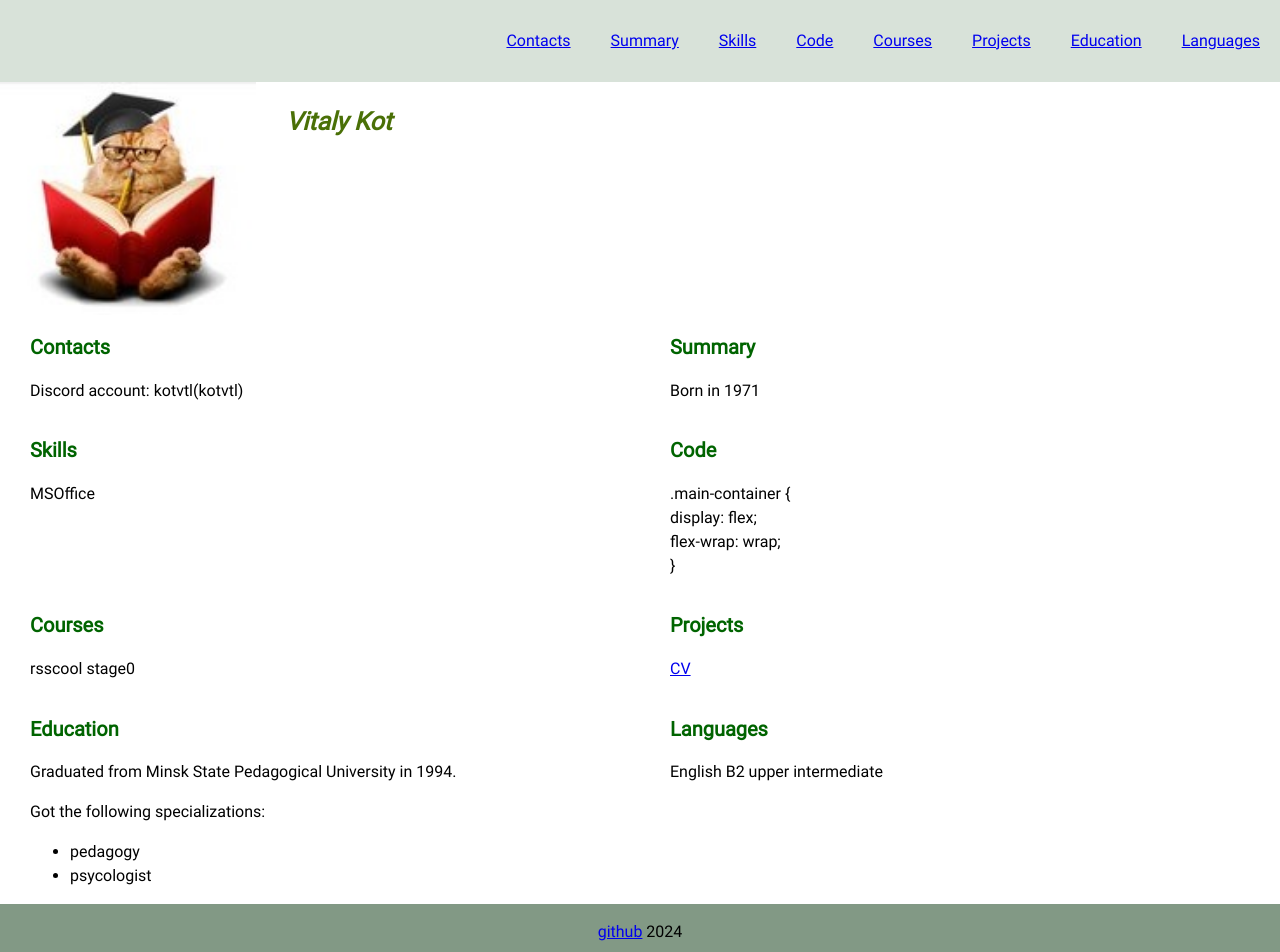
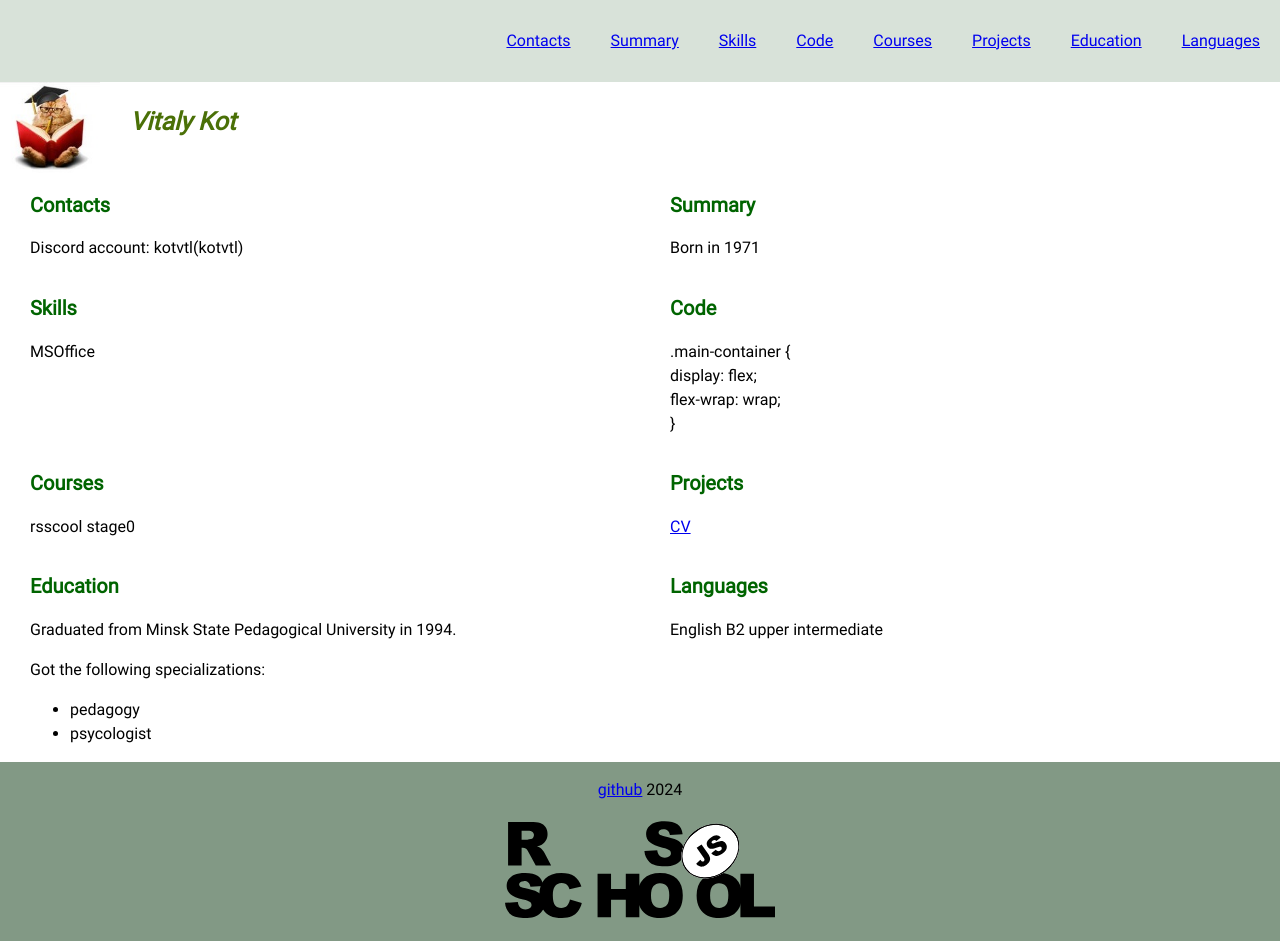
Before and after one commit to kotvtl/rsschool-cv, a plain HTML site: page index.html in a window 1280 px wide. Shown: the top 952 px of the page. Drawn offline with Linux system fonts and the light colour scheme.

Commit message:
feat: fix index.html

```diff
--- a/index.html
+++ b/index.html
@@ -4,8 +4,8 @@
 <meta charset="UTF-8">
 <meta name="viewport" content="width=device-width, initial-scale=1.0">
 <title>cv</title>
-<link rel="stylesheet" href="style.css" />
-<link rel="icon" href="assets/img/favicon.ico" />
+<link rel="stylesheet" href="style.css">
+<link rel="icon" href="assets/img/favicon.ico">
 </head>
 <body>
 <header class="header">
@@ -26,7 +26,7 @@
 </header>
 <main class="main">
 <div class="container main-container">
-<img src="assets/img/image.jpg" width="20%" alt="photo" />
+<img src="assets/img/image.jpg" width="100px" alt="photo">
 <section class="section" id="profile">
 <h1 class="section-title">Vitaly Kot</h1>
 </section>
@@ -61,12 +61,11 @@ flex-wrap: wrap;<br>
 <section class="section" id="education">
 <h2 class="section-title">Education</h2>
 <p>Graduated from Minsk State Pedagogical University in 1994.</p>
-<p>Got the following specializations:
+<p>Got the following specializations:</p>
 <ul>
  <li>pedagogy</li>
 <li>psycologist</li>
 </ul>
-</p>
 </section>
 <section class="section" id="languages">
 <h2 class="section-title">Languages</h2>
@@ -77,7 +76,7 @@ flex-wrap: wrap;<br>
 <footer class="footer">
 <div class="container">
 <p><a href="https://github.com/kotvtl">github</a>&nbsp;2024</p>
-<p><a href="https://rs.school/courses/javascript-ru"><img src="assets/img/rs-school-logo.svg" alt="" height="120px"></a></p>
+<p><a href="https://rs.school/courses/javascript-ru"><img src="assets/img/rs-school-logo.svg" alt="" height="100px"></a></p>
 </div>
 </footer>
 </body>
```
